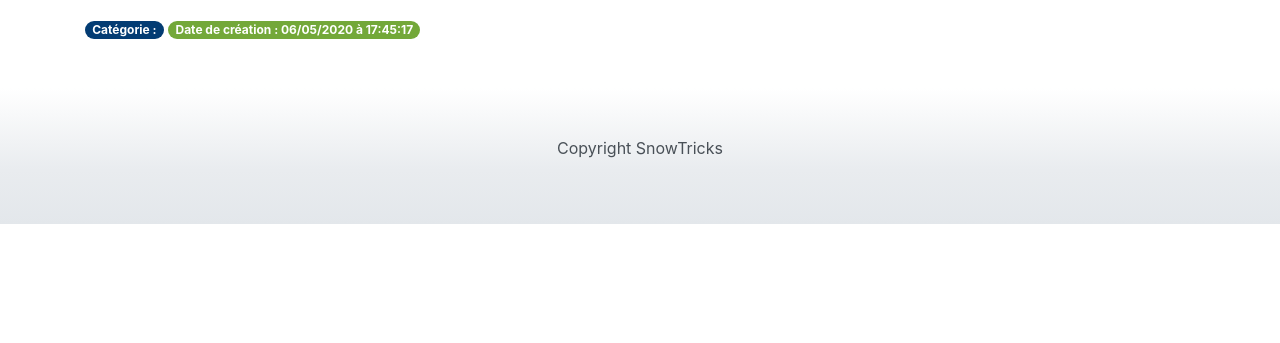
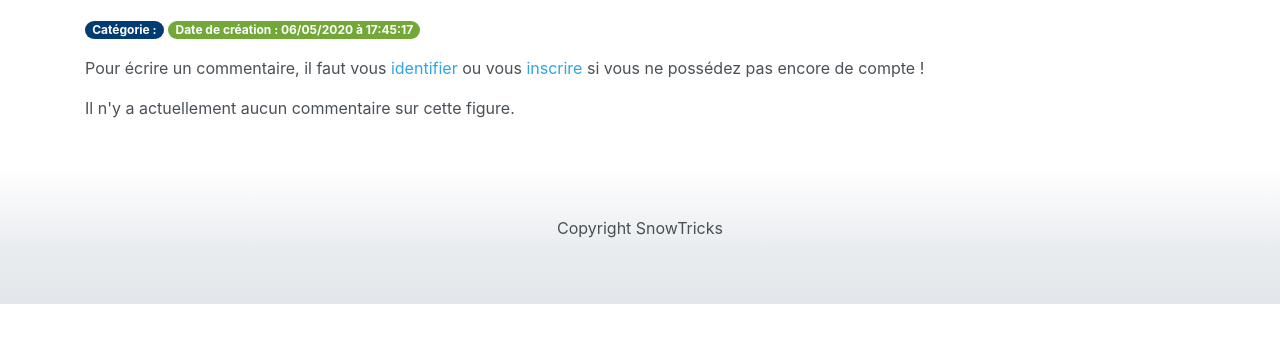
Before and after one commit to Flawxy/PHPSymfony-project6, a Symfony app: template templates/trick/show.html.twig in a window 1280 px wide. Shown: the part 90-433 px from the top of the page. Run offline with Twig, Linux system fonts and the light colour scheme; the template is opened without the code that fills it, so the values that code supplies are empty; some libraries are stand-ins or nearby versions.

Commit message:
Creating & updating views
🟢 Creating error404 view ;
🟢 Creating error403 view ;
🟠 Updating base view ;
🟠Updating trick/show view.

```diff
--- a/templates/base.html.twig
+++ b/templates/base.html.twig
@@ -1,5 +1,5 @@
 <!DOCTYPE html>
-<html>
+<html lang="fr">
     <head>
         <meta charset="UTF-8">
         <title>SnowTricks - {% block title %}Welcome!{% endblock %}</title>
@@ -16,6 +16,7 @@
         <script src="https://code.jquery.com/jquery-3.4.1.slim.min.js" integrity="sha384-J6qa4849blE2+poT4WnyKhv5vZF5SrPo0iEjwBvKU7imGFAV0wwj1yYfoRSJoZ+n" crossorigin="anonymous"></script>
         <script src="https://cdn.jsdelivr.net/npm/popper.js@1.16.0/dist/umd/popper.min.js" integrity="sha384-Q6E9RHvbIyZFJoft+2mJbHaEWldlvI9IOYy5n3zV9zzTtmI3UksdQRVvoxMfooAo" crossorigin="anonymous"></script>
         <script src="https://stackpath.bootstrapcdn.com/bootstrap/4.4.1/js/bootstrap.min.js" integrity="sha384-wfSDF2E50Y2D1uUdj0O3uMBJnjuUD4Ih7YwaYd1iqfktj0Uod8GCExl3Og8ifwB6" crossorigin="anonymous"></script>
+        <script src="https://kit.fontawesome.com/a2ce339fb0.js" crossorigin="anonymous"></script>
         {% block javascripts %}{% endblock %}
     </body>
 </html>
--- a/templates/trick/show.html.twig
+++ b/templates/trick/show.html.twig
@@ -43,5 +43,43 @@
         {% endif %}
     {% endfor %}
     </div>
+
+    <div class="mt-3">
+        {% if app.user %}
+            {{ form_start(form) }}
+            {{ form_widget(form) }}
+
+            <button type="submit" class="btn btn-primary">
+                Poster votre commentaire
+            </button>
+        {{ form_end(form) }}
+        {% else %}
+        Pour écrire un commentaire, il faut vous <a href="{{ path('account_login') }}">identifier</a> ou vous
+        <a href="{{ path('account_register') }}">inscrire</a> si vous ne possédez pas encore de compte !
+        {% endif %}
+    </div>
+
+    <div class="mt-3">
+    {% if trick.comments | length > 0 %}
+        {% for comment in trick.comments %}
+            <div class="card text-white bg-primary mb-3" style="max-width: 20rem;">
+                <div class="card-header">Posté le {{ comment.date | date('d/m/Y à H:i:s') }}</div>
+                <div class="card-body">
+                    <h4 class="card-title">
+                        {% if comment.author %}
+                            <img src="{{ comment.author.profilePicture }}" class="avatar avatar-mini" alt="Avatar de {{ comment.author.nickname }}">
+                            {{ comment.author.nickname }}
+                        {% else %}
+                            Pseudo supprimé
+                        {% endif %}
+                    </h4>
+                    <p class="card-text">{{ comment.content }}</p>
+                </div>
+            </div>
+        {% endfor %}
+    {% else %}
+        Il n'y a actuellement aucun commentaire sur cette figure.
+    {% endif %}
+    </div>
 </div>
 {% endblock %}
```
Also changed, not shown: templates/bundles/TwigBundle/Exception/error403.html.twig (added, +15 -0 lines), templates/bundles/TwigBundle/Exception/error404.html.twig (added, +14 -0 lines).
